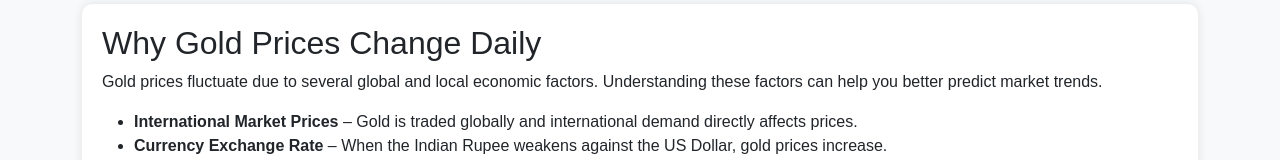
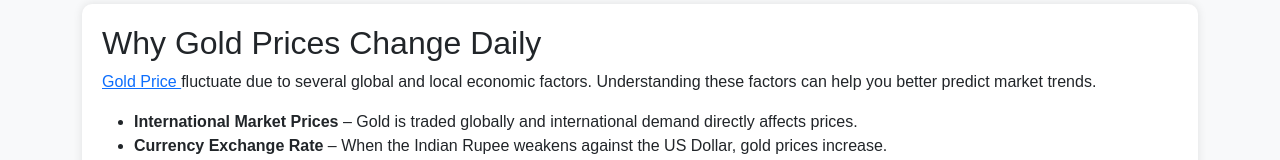
Before and after one commit to goldpricetodays/goldpricetodays.github.io, a plain HTML site: page index.html in a window 1280 px wide. Shown: the part 714-874 px from the top of the page. Drawn offline with nearby package versions, Linux system fonts and the light colour scheme.

Commit message:
Update in

```diff
--- a/index.html
+++ b/index.html
@@ -143,7 +143,7 @@ gold rates helps buyers and investors make informed decisions.
 <h2>Why Gold Prices Change Daily</h2>
 
 <p>
-Gold prices fluctuate due to several global and local economic factors.
+<a href="https://goldpricetoday.net.in">Gold Price </a> fluctuate due to several global and local economic factors.
 Understanding these factors can help you better predict market trends.
 </p>
 
```
